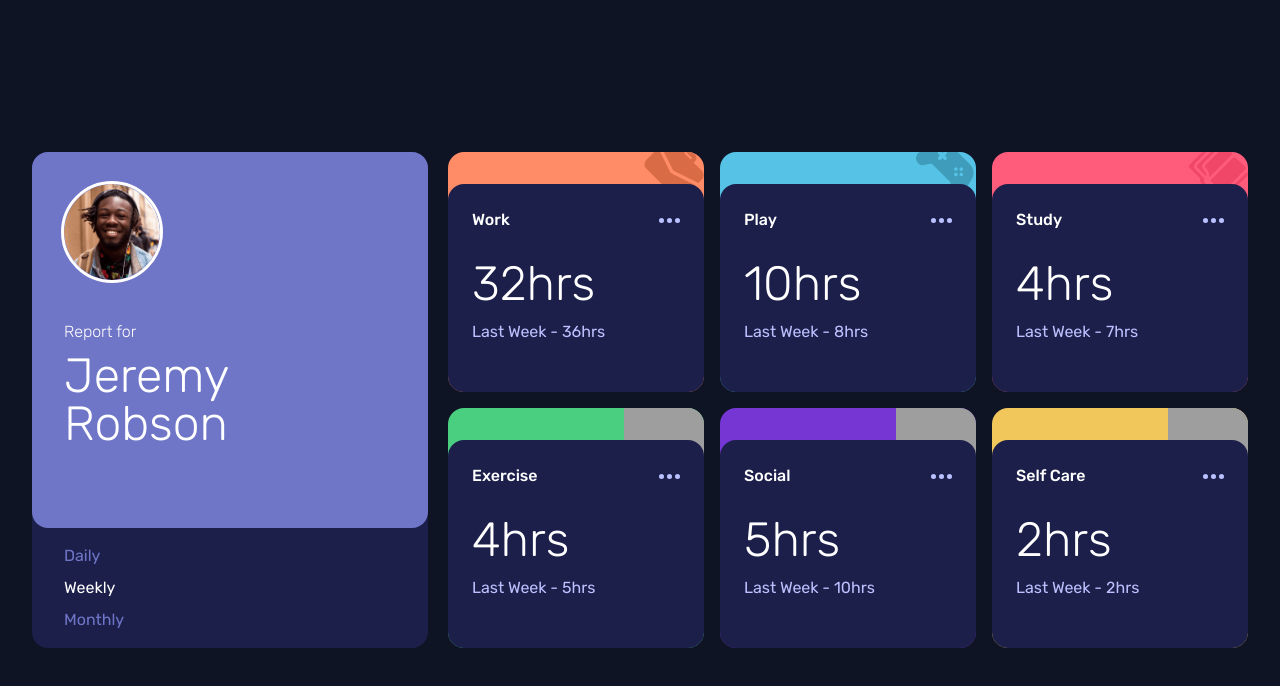
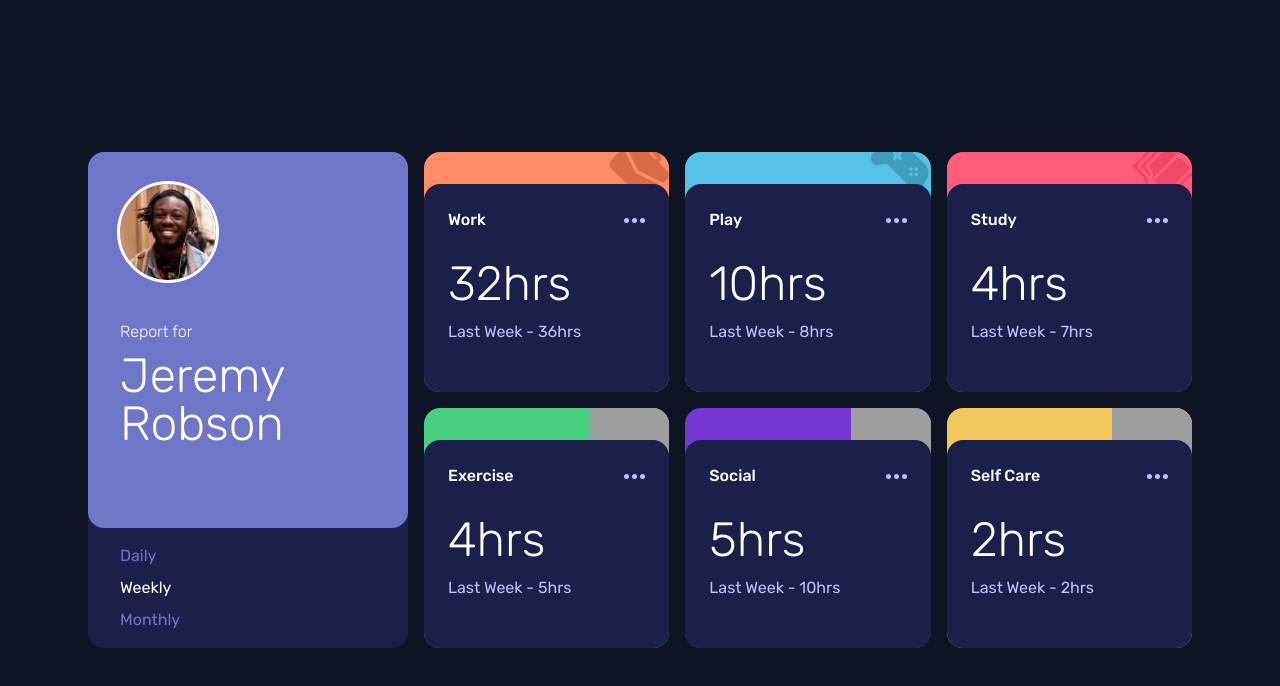
Before and after one commit to hamdi4-beep/time-tracking-dashboard, a React (Vite) app: page / in a window 1280 px wide. Shown: the top 686 px of the page. Built offline with nearby package versions, Linux system fonts and the light colour scheme; grey boxes are pictures that could not be loaded.

Commit message:
fixed responsiveness issues

```diff
--- a/src/App.tsx
+++ b/src/App.tsx
@@ -3,7 +3,7 @@ import data from './data.json'
 
 function App() {
   return (
-    <div className="font-rubik bg-neutral-very-dark-blue p-4 md:p-8 flex flex-wrap h-screen items-center md:justify-center text-white">
+    <div className="app-container font-rubik bg-neutral-very-dark-blue p-4 h-screen grid items-center text-white">
       <Dashboard data={data} />
     </div>
   )
--- a/src/components/Board.tsx
+++ b/src/components/Board.tsx
@@ -25,7 +25,7 @@ export default function Board({
   }
 
   return (
-    <div className={`${backgroundColor} rounded-2xl mb-4 md:m-0 overflow-hidden`}>
+    <div className={`${backgroundColor} rounded-2xl mb-4 lg:mb-0 overflow-hidden`}>
       <img
         src={'/src/assets/images/' + data.src}
         className="ml-auto -mt-3 h-[60px]"
--- a/src/components/Dashboard.tsx
+++ b/src/components/Dashboard.tsx
@@ -22,7 +22,7 @@ export default function Dashboard({
     const [currentlyActive, setCurrentlyActive] = React.useState('Weekly')
 
     return (
-        <div className="flex flex-wrap md:flex-nowrap gap-5">
+        <div className="dashboard">
             <Userboard state={{
                 currentlyActive,
                 setCurrentlyActive
--- a/src/components/UserBoard.tsx
+++ b/src/components/UserBoard.tsx
@@ -17,7 +17,7 @@ export default function Userboard({
   }
 
   return (
-    <div className="bg-neutral-dark-blue rounded-2xl flex-grow">
+    <div className="userboard bg-neutral-dark-blue flex-shrink-0 rounded-2xl">
       <div className="user-profile bg-neutral-desaturated-blue p-8 rounded-2xl flex gap-5 items-center">
         <div className="w-24 h-24">
           <img
--- a/src/input.css
+++ b/src/input.css
@@ -7,6 +7,10 @@
         font-family: Rubik;
         font-weight: 400;
     }
+}
+
+.userboard {
+    flex-basis: 20rem;
 }
 
 .timeframes-list {
@@ -31,13 +35,20 @@
         flex-direction: column;
     }
 
+    .dashboard {
+        display: flex;
+        justify-content: center;
+        gap: 1rem;
+    }
+
     .user-profile {
         display: block;
     }
 
     .boards-container {
         display: grid;
-        grid-template-columns: repeat(3, minmax(16rem, 1fr));
+        grid-template-columns: repeat(auto-fit, minmax(13rem, 1fr));
         gap: 1rem;
+        max-width: 768px;
     }
 }
--- a/src/main.tsx
+++ b/src/main.tsx
@@ -1,5 +1,6 @@
 import { StrictMode } from 'react'
 import { createRoot } from 'react-dom/client'
+
 import App from './App.tsx'
 import './output.css'
 
--- a/src/output.css
+++ b/src/output.css
@@ -586,6 +586,10 @@ video {
   display: flex;
 }
 
+.grid {
+  display: grid;
+}
+
 .h-24 {
   height: 6rem;
 }
@@ -606,12 +610,8 @@ video {
   width: 6rem;
 }
 
-.flex-grow {
-  flex-grow: 1;
-}
-
-.flex-wrap {
-  flex-wrap: wrap;
+.flex-shrink-0 {
+  flex-shrink: 0;
 }
 
 .items-center {
@@ -753,6 +753,10 @@ video {
   }
 }
 
+.userboard {
+  flex-basis: 20rem;
+}
+
 .timeframes-list {
   display: flex;
   flex-direction: row;
@@ -775,22 +779,25 @@ video {
     flex-direction: column;
   }
 
+  .dashboard {
+    display: flex;
+    justify-content: center;
+    gap: 1rem;
+  }
+
   .user-profile {
     display: block;
   }
 
   .boards-container {
     display: grid;
-    grid-template-columns: repeat(3, minmax(16rem, 1fr));
+    grid-template-columns: repeat(auto-fit, minmax(13rem, 1fr));
     gap: 1rem;
+    max-width: 768px;
   }
 }
 
 @media (min-width: 768px) {
-  .md\:m-0 {
-    margin: 0px;
-  }
-
   .md\:mb-7 {
     margin-bottom: 1.75rem;
   }
@@ -803,20 +810,8 @@ video {
     display: block;
   }
 
-  .md\:flex-nowrap {
-    flex-wrap: nowrap;
-  }
-
-  .md\:justify-center {
-    justify-content: center;
-  }
-
   .md\:p-6 {
     padding: 1.5rem;
-  }
-
-  .md\:p-8 {
-    padding: 2rem;
   }
 
   .md\:text-5xl {
@@ -826,6 +821,10 @@ video {
 }
 
 @media (min-width: 1024px) {
+  .lg\:mb-0 {
+    margin-bottom: 0px;
+  }
+
   .lg\:mb-12 {
     margin-bottom: 3rem;
   }
```
